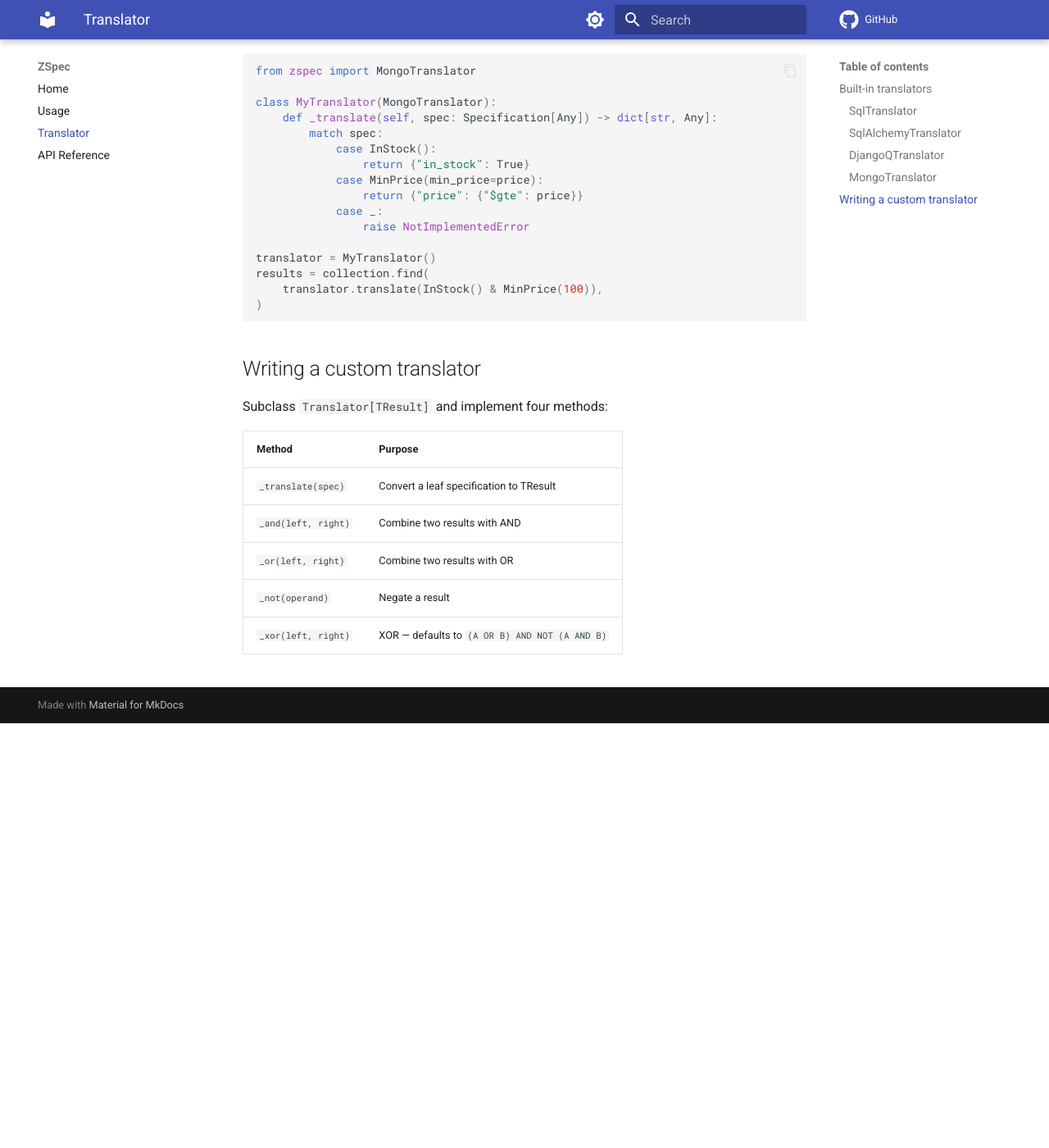
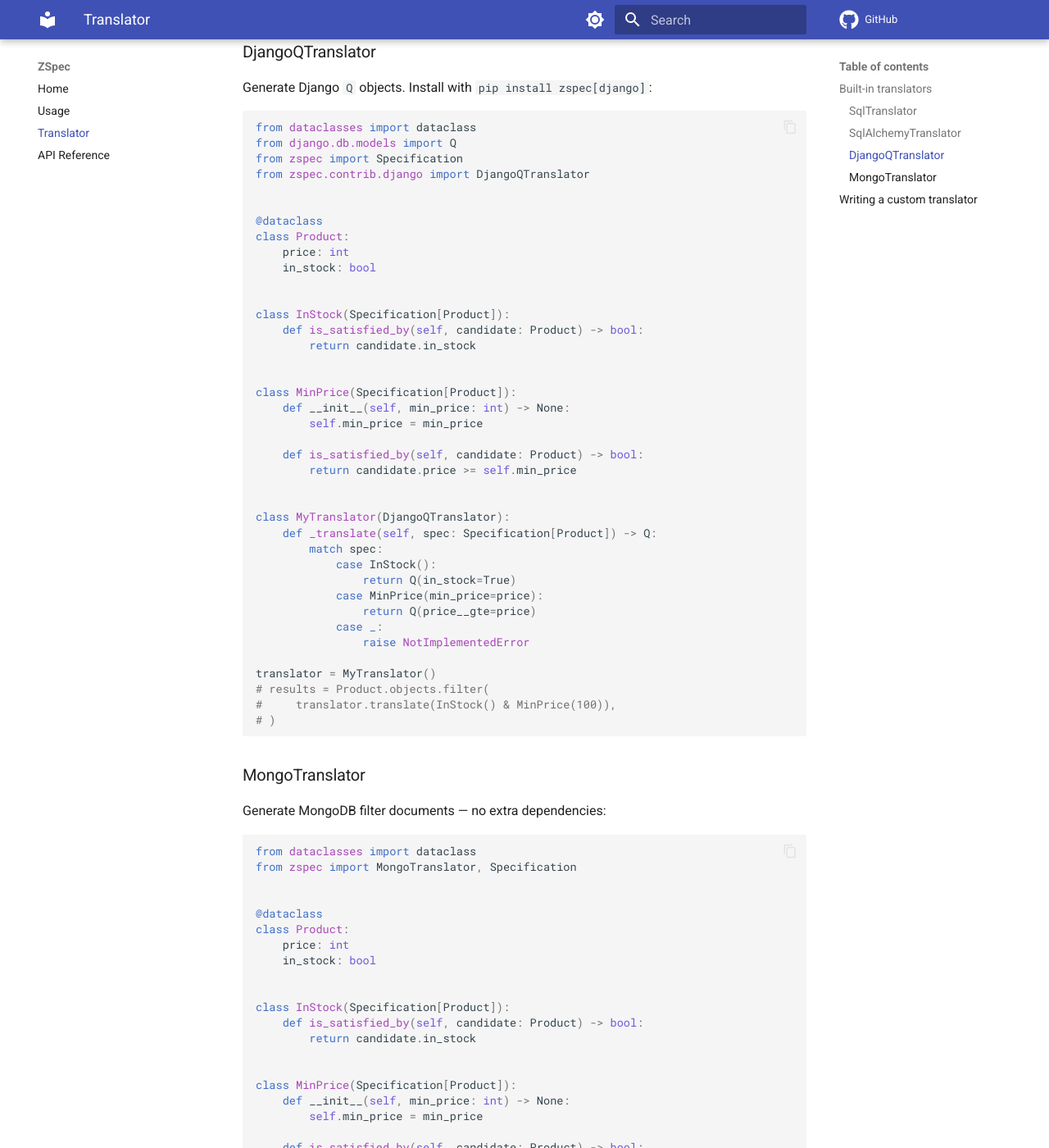
Before and after one commit to zlibs-community/zspec, an MkDocs documentation site: the page built from docs/translator.md, in a window 1280 px wide and 1400 px high, scrolled down 2091 px. Shown: the whole window at 82% size. Built offline with MkDocs 1.6.1 and Material for MkDocs 9.7.7, drawn with Linux system fonts in a browser that asks for light colours; comment, search, counter and statistics services are not loaded; before the commit the page ends 2973 px from its top, so only the background shows below that; some of the changed text lies outside the part shown.

Commit message:
docs: improve docs

````diff
--- a/docs/translator.md
+++ b/docs/translator.md
@@ -9,19 +9,25 @@ A visitor that walks a specification tree and translates it into another form
 Generates parameterized SQL from a specification tree. Subclass and override `_translate` for each leaf specification:
 
 ```python
+from dataclasses import dataclass
 from zspec import SqlTranslator, SqlFragment, Specification
 
 
-class MinAge(Specification[Any]):
+@dataclass
+class Person:
+    age: int
+
+
+class MinAge(Specification[Person]):
     def __init__(self, age: int) -> None:
         self.age = age
 
-    def is_satisfied_by(self, candidate: object) -> bool:
-        return True  # evaluated in DB
+    def is_satisfied_by(self, candidate: Person) -> bool:
+        return candidate.age >= self.age
 
 
 class MySql(SqlTranslator):
-    def _translate(self, spec: Specification[Any]) -> SqlFragment:
+    def _translate(self, spec: Specification[Person]) -> SqlFragment:
         match spec:
             case MinAge(age=age):
                 return SqlFragment("age >= %s", (age,))
@@ -43,8 +49,30 @@ assert fragment.params == (18, 21)
 Generate native SQLAlchemy expressions. Install with `pip install zspec[sqlalchemy]`, then subclass and override `_translate`:
 
 ```python
+from dataclasses import dataclass
 from sqlalchemy import Table, Column, Integer, Boolean, select
+from zspec import Specification
 from zspec.contrib.sqlalchemy import SqlAlchemyTranslator
+
+
+@dataclass
+class Product:
+    price: int
+    in_stock: bool
+
+
+class InStock(Specification[Product]):
+    def is_satisfied_by(self, candidate: Product) -> bool:
+        return candidate.in_stock
+
+
+class MinPrice(Specification[Product]):
+    def __init__(self, min_price: int) -> None:
+        self.min_price = min_price
+
+    def is_satisfied_by(self, candidate: Product) -> bool:
+        return candidate.price >= self.min_price
+
 
 product = Table(
     "product", ...,
@@ -53,7 +81,7 @@ product = Table(
 )
 
 class MyTranslator(SqlAlchemyTranslator):
-    def _translate(self, spec: Specification[Any]) -> ColumnElement[bool]:
+    def _translate(self, spec: Specification[Product]) -> ColumnElement[bool]:
         match spec:
             case InStock():
                 return product.c.in_stock.is_(True)
@@ -73,11 +101,33 @@ stmt = select(product).where(
 Generate Django ``Q`` objects. Install with ``pip install zspec[django]``:
 
 ```python
+from dataclasses import dataclass
 from django.db.models import Q
+from zspec import Specification
 from zspec.contrib.django import DjangoQTranslator
 
+
+@dataclass
+class Product:
+    price: int
+    in_stock: bool
+
+
+class InStock(Specification[Product]):
+    def is_satisfied_by(self, candidate: Product) -> bool:
+        return candidate.in_stock
+
+
+class MinPrice(Specification[Product]):
+    def __init__(self, min_price: int) -> None:
+        self.min_price = min_price
+
+    def is_satisfied_by(self, candidate: Product) -> bool:
+        return candidate.price >= self.min_price
+
+
 class MyTranslator(DjangoQTranslator):
-    def _translate(self, spec: Specification[Any]) -> Q:
+    def _translate(self, spec: Specification[Product]) -> Q:
         match spec:
             case InStock():
                 return Q(in_stock=True)
@@ -87,9 +137,9 @@ class MyTranslator(DjangoQTranslator):
                 raise NotImplementedError
 
 translator = MyTranslator()
-results = Product.objects.filter(
-    translator.translate(InStock() & MinPrice(100)),
-)
+# results = Product.objects.filter(
+#     translator.translate(InStock() & MinPrice(100)),
+# )
 ```
 
 ### MongoTranslator
@@ -97,10 +147,31 @@ results = Product.objects.filter(
 Generate MongoDB filter documents — no extra dependencies:
 
 ```python
-from zspec import MongoTranslator
+from dataclasses import dataclass
+from zspec import MongoTranslator, Specification
+
+
+@dataclass
+class Product:
+    price: int
+    in_stock: bool
+
+
+class InStock(Specification[Product]):
+    def is_satisfied_by(self, candidate: Product) -> bool:
+        return candidate.in_stock
+
+
+class MinPrice(Specification[Product]):
+    def __init__(self, min_price: int) -> None:
+        self.min_price = min_price
+
+    def is_satisfied_by(self, candidate: Product) -> bool:
+        return candidate.price >= self.min_price
+
 
 class MyTranslator(MongoTranslator):
-    def _translate(self, spec: Specification[Any]) -> dict[str, Any]:
+    def _translate(self, spec: Specification[Product]) -> dict[str, Any]:
         match spec:
             case InStock():
                 return {"in_stock": True}
@@ -110,9 +181,9 @@ class MyTranslator(MongoTranslator):
                 raise NotImplementedError
 
 translator = MyTranslator()
-results = collection.find(
-    translator.translate(InStock() & MinPrice(100)),
-)
+# results = collection.find(
+#     translator.translate(InStock() & MinPrice(100)),
+# )
 ```
 
 ## Writing a custom translator
````
Also changed, not shown: README.md (+11 -4 lines), docs/usage.md (+12 -3 lines).
